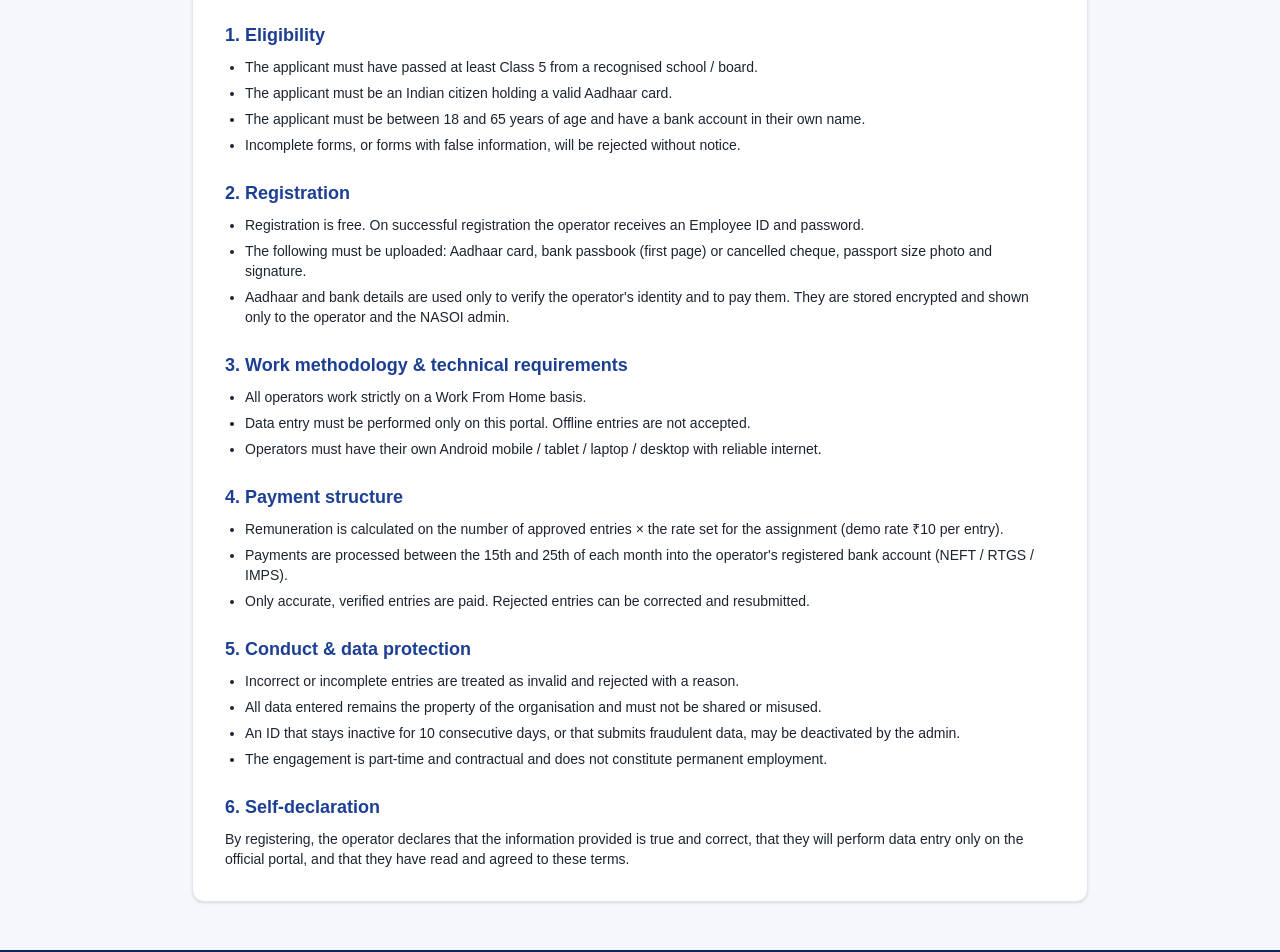
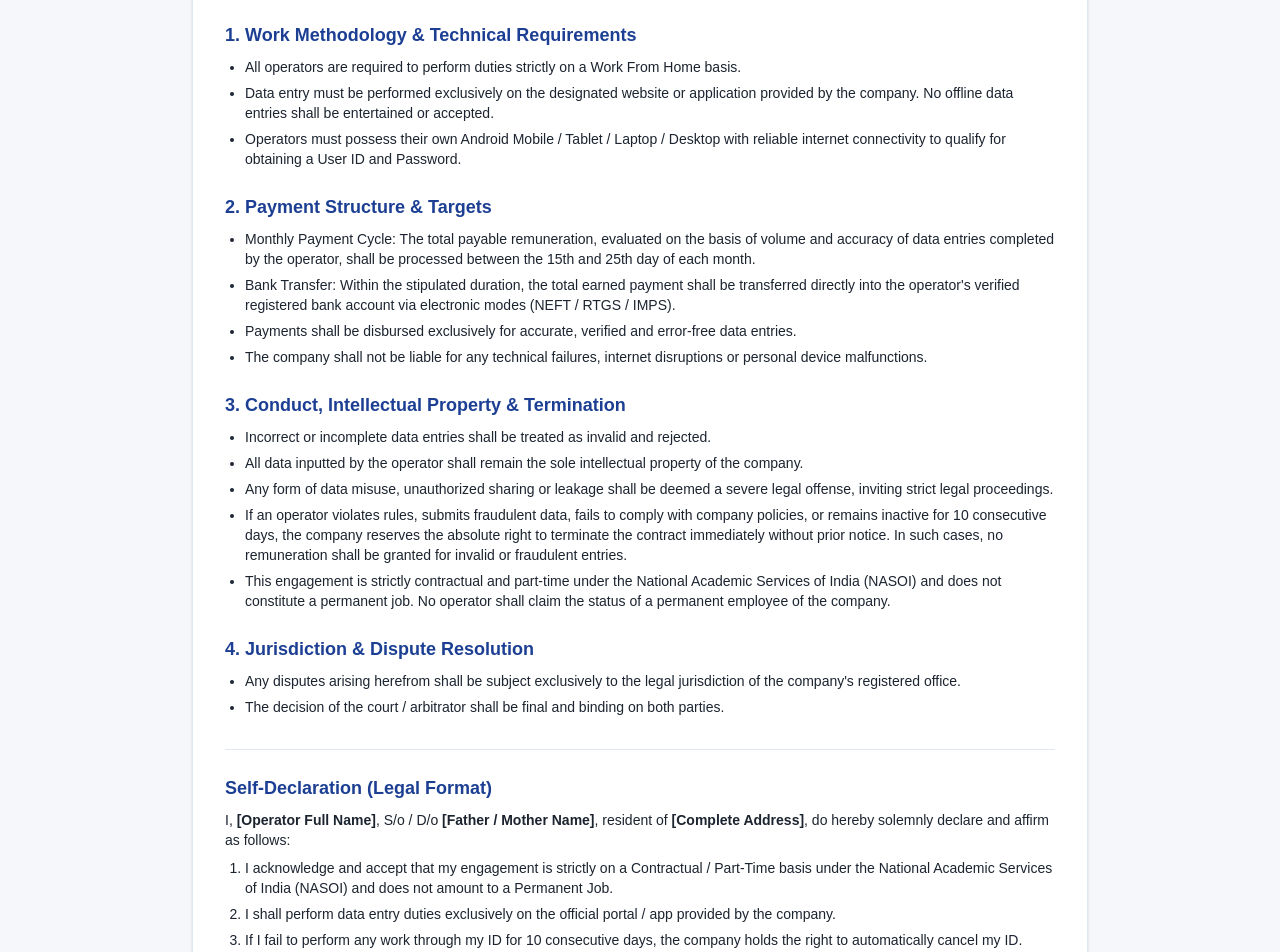
Before and after one commit to Mohdsahilparsoli/username-nasoi-portal, a Next.js app in the folder frontend/: page /terms in a window 1280 px wide. Shown: the part 380-1332 px from the top of the page. Built offline with nearby package versions, Linux system fonts and the light colour scheme; a web font is replaced by a local one.

Commit message:
Terms & Conditions: work methodology, payment, conduct, jurisdiction and self-declaration from the NASOI terms
Co-Authored-By: Claude Opus 5.5 <noreply@anthropic.com>
Claude-Session: https://claude.ai/code/session_01446ssZpmXbvXbaPv8w3kab

```diff
--- a/frontend/src/app/(public)/terms/page.tsx
+++ b/frontend/src/app/(public)/terms/page.tsx
@@ -5,39 +5,44 @@ import { Alert } from "@/components/ui/misc";
 export const metadata = { title: "Terms & Conditions" };
 
 const SECTIONS: [string, string[]][] = [
-  ["1. Eligibility", [
-    "The applicant must have passed at least Class 5 from a recognised school / board.",
-    "The applicant must be an Indian citizen holding a valid Aadhaar card.",
-    "The applicant must be between 18 and 65 years of age and have a bank account in their own name.",
-    "Incomplete forms, or forms with false information, will be rejected without notice.",
+  ["1. Work Methodology & Technical Requirements", [
+    "All operators are required to perform duties strictly on a Work From Home basis.",
+    "Data entry must be performed exclusively on the designated website or application provided by the company. No offline data entries shall be entertained or accepted.",
+    "Operators must possess their own Android Mobile / Tablet / Laptop / Desktop with reliable internet connectivity to qualify for obtaining a User ID and Password.",
   ]],
-  ["2. Registration", [
-    "Registration is free. On successful registration the operator receives an Employee ID and password.",
-    "The following must be uploaded: Aadhaar card, bank passbook (first page) or cancelled cheque, passport size photo and signature.",
-    "Aadhaar and bank details are used only to verify the operator's identity and to pay them. They are stored encrypted and shown only to the operator and the NASOI admin.",
+  ["2. Payment Structure & Targets", [
+    "Monthly Payment Cycle: The total payable remuneration, evaluated on the basis of volume and accuracy of data entries completed by the operator, shall be processed between the 15th and 25th day of each month.",
+    "Bank Transfer: Within the stipulated duration, the total earned payment shall be transferred directly into the operator's verified registered bank account via electronic modes (NEFT / RTGS / IMPS).",
+    "Payments shall be disbursed exclusively for accurate, verified and error-free data entries.",
+    "The company shall not be liable for any technical failures, internet disruptions or personal device malfunctions.",
   ]],
-  ["3. Work methodology & technical requirements", [
-    "All operators work strictly on a Work From Home basis.",
-    "Data entry must be performed only on this portal. Offline entries are not accepted.",
-    "Operators must have their own Android mobile / tablet / laptop / desktop with reliable internet.",
+  ["3. Conduct, Intellectual Property & Termination", [
+    "Incorrect or incomplete data entries shall be treated as invalid and rejected.",
+    "All data inputted by the operator shall remain the sole intellectual property of the company.",
+    "Any form of data misuse, unauthorized sharing or leakage shall be deemed a severe legal offense, inviting strict legal proceedings.",
+    "If an operator violates rules, submits fraudulent data, fails to comply with company policies, or remains inactive for 10 consecutive days, the company reserves the absolute right to terminate the contract immediately without prior notice. In such cases, no remuneration shall be granted for invalid or fraudulent entries.",
+    "This engagement is strictly contractual and part-time under the National Academic Services of India (NASOI) and does not constitute a permanent job. No operator shall claim the status of a permanent employee of the company.",
   ]],
-  ["4. Payment structure", [
-    "Remuneration is calculated on the number of approved entries × the rate set for the assignment (demo rate ₹10 per entry).",
-    "Payments are processed between the 15th and 25th of each month into the operator's registered bank account (NEFT / RTGS / IMPS).",
-    "Only accurate, verified entries are paid. Rejected entries can be corrected and resubmitted.",
+  ["4. Jurisdiction & Dispute Resolution", [
+    "Any disputes arising herefrom shall be subject exclusively to the legal jurisdiction of the company's registered office.",
+    "The decision of the court / arbitrator shall be final and binding on both parties.",
   ]],
-  ["5. Conduct & data protection", [
-    "Incorrect or incomplete entries are treated as invalid and rejected with a reason.",
-    "All data entered remains the property of the organisation and must not be shared or misused.",
-    "An ID that stays inactive for 10 consecutive days, or that submits fraudulent data, may be deactivated by the admin.",
-    "The engagement is part-time and contractual and does not constitute permanent employment.",
-  ]],
+];
+
+const DECLARATION = [
+  "I acknowledge and accept that my engagement is strictly on a Contractual / Part-Time basis under the National Academic Services of India (NASOI) and does not amount to a Permanent Job.",
+  "I shall perform data entry duties exclusively on the official portal / app provided by the company.",
+  "If I fail to perform any work through my ID for 10 consecutive days, the company holds the right to automatically cancel my ID.",
+  "I shall receive remuneration solely for accurate and verified data entries under a commission-based structure as per rates determined by NASOI, which are subject to periodic revision by the company.",
+  "All data entered by me is the absolute property of the company. I shall not misuse, share or leak data under any circumstances, failing which legal action may be initiated against me.",
+  "In the event of any rule violation, submission of incorrect data or prolonged inactivity, the company reserves the right to terminate my contract instantly.",
+  "I have read, understood and unconditionally agreed to all the terms and conditions outlined above.",
 ];
 
 export default function TermsPage() {
   return (
     <>
-      <PageBanner title="Terms & Conditions" subtitle="Data Entry Operations – NASOI (demo)" />
+      <PageBanner title="Terms & Conditions" subtitle="Terms and Conditions & Self-Declaration – National Academic Services of India (NASOI) – Data Entry Operations" />
       <section className="py-12">
         <div className="mx-auto max-w-4xl rounded-xl border border-line bg-white p-6 shadow-sm sm:p-8">
           <Alert tone="amber" icon={TriangleAlert}>
@@ -51,12 +56,15 @@ export default function TermsPage() {
               </ul>
             </div>
           ))}
-          <div className="mt-6">
-            <h3 className="text-lg font-semibold text-primary">6. Self-declaration</h3>
+          <div className="mt-8 border-t border-line pt-6">
+            <h3 className="text-lg font-semibold text-primary">Self-Declaration (Legal Format)</h3>
             <p className="mt-2 text-sm">
-              By registering, the operator declares that the information provided is true and correct, that they will
-              perform data entry only on the official portal, and that they have read and agreed to these terms.
+              I, <b>[Operator Full Name]</b>, S/o / D/o <b>[Father / Mother Name]</b>, resident of <b>[Complete Address]</b>, do hereby
+              solemnly declare and affirm as follows:
             </p>
+            <ol className="mt-2 list-decimal space-y-1.5 pl-5 text-sm">
+              {DECLARATION.map((d) => <li key={d}>{d}</li>)}
+            </ol>
           </div>
         </div>
       </section>
```
